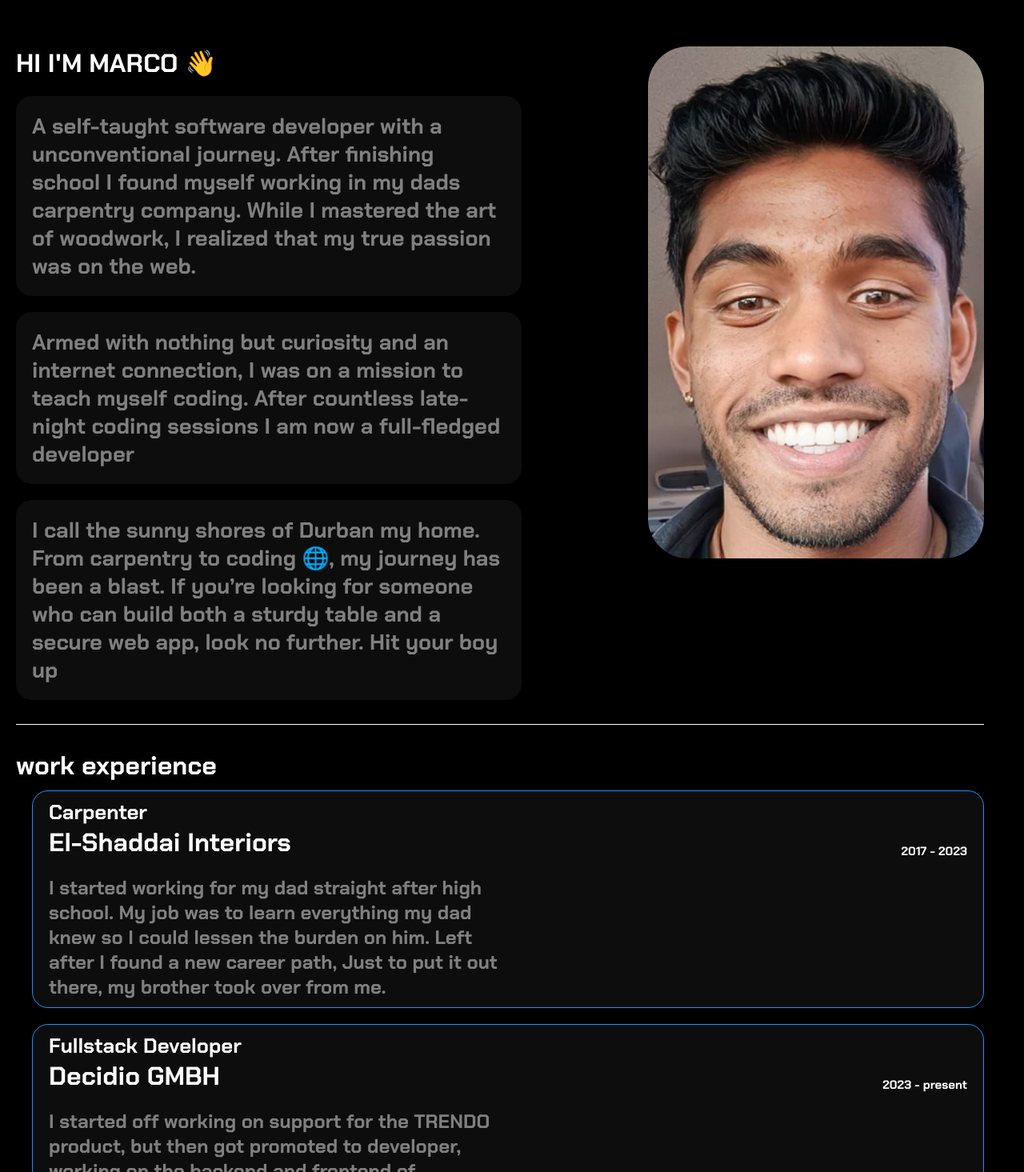
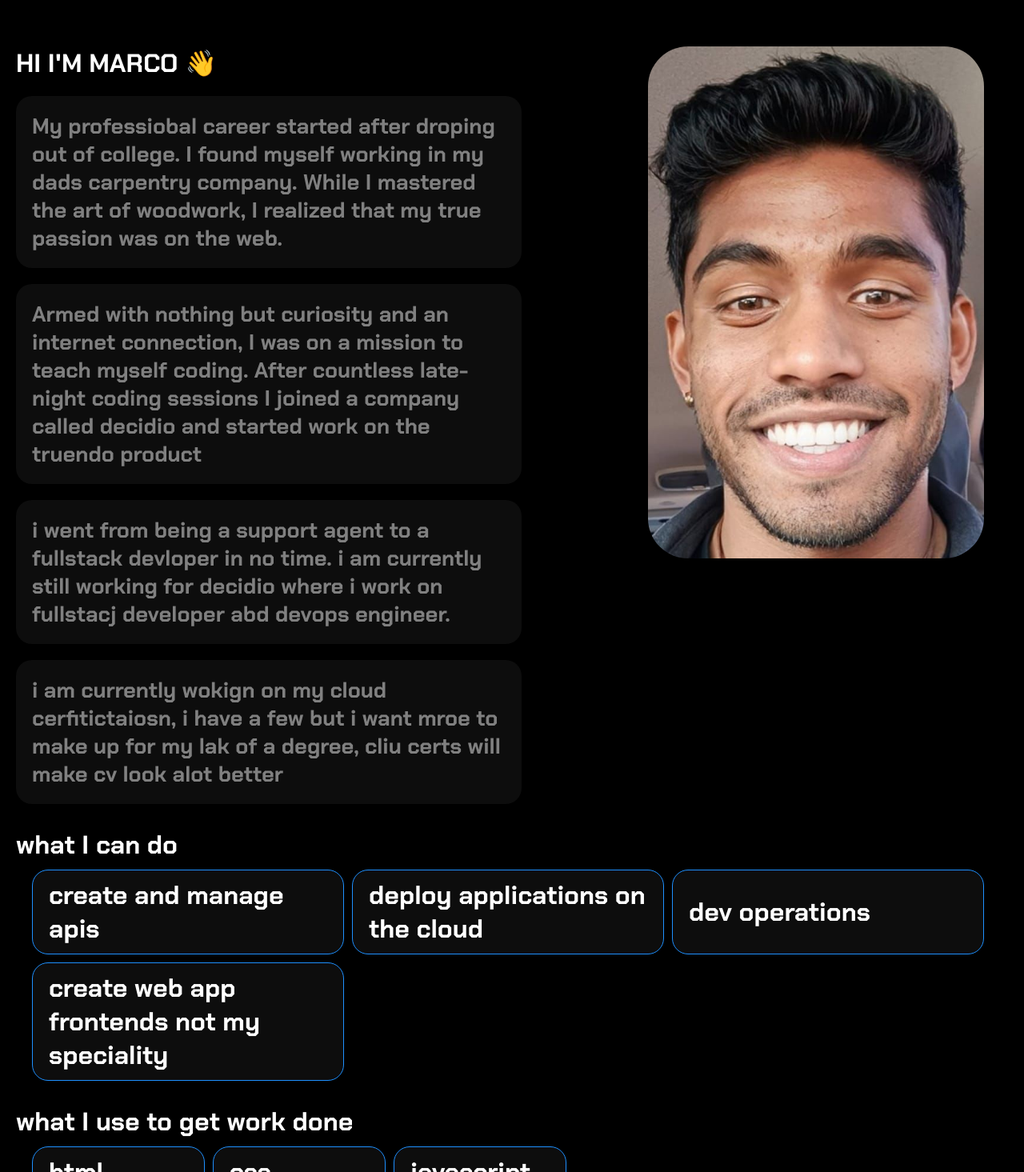
Before and after one commit to codebymarco/portfolio, a React (Vite) app: page /pro in a window 1280 px wide. Shown: the part 165-1630 px from the top of the page at 80% size. Built offline with nearby package versions, Linux system fonts and the light colour scheme.

Commit message:
made more changes

```diff
--- a/src/components/pages/Pro.jsx
+++ b/src/components/pages/Pro.jsx
@@ -22,8 +22,7 @@ import { IoFootballOutline } from "react-icons/io5";
 import { useNavigate } from "react-router-dom";
 
 const Pro = () => {
-
-  const navigate = useNavigate()
+  const navigate = useNavigate();
 
   return (
     <div className="about">
@@ -35,64 +34,33 @@ const Pro = () => {
           <div className="about-left">
             <h1>HI I'M MARCO &#128075;</h1>
             <p style={{ color: "gray" }}>
-              A self-taught software developer with a unconventional journey.
-              After finishing school I found myself working in my dads carpentry
-              company. While I mastered the art of woodwork, I realized that my
-              true passion was on the web.
+              My professiobal career started after droping out of college. I
+              found myself working in my dads carpentry company. While I
+              mastered the art of woodwork, I realized that my true passion was
+              on the web.
             </p>
             <p style={{ color: "gray" }}>
               Armed with nothing but curiosity and an internet connection, I was
               on a mission to teach myself coding. After countless late-night
-              coding sessions I am now a full-fledged developer
+              coding sessions I joined a company called decidio and started work
+              on the truendo product
             </p>
             <p style={{ color: "gray" }}>
-              I call the sunny shores of Durban my home. From carpentry to
-              coding &#x1F310;, my journey has been a blast. If you’re looking
-              for someone who can build both a sturdy table and a secure web
-              app, look no further. Hit your boy up
+              i went from being a support agent to a fullstack devloper in no
+              time. i am currently still working for decidio where i work on
+              fullstacj developer abd devops engineer.
+            </p>
+            <p style={{ color: "gray" }}>
+              i am currently wokign on my cloud cerfitictaiosn, i have a few but
+              i want mroe to make up for my lak of a degree, cliu certs will
+              make cv look alot better
             </p>
           </div>
           {/* add in a picture of me with a laptop working */}
           <img src={img} alt="image" />
         </div>
         {/*         <Timeline />
-         */}{" "}
-        <div className="divider"></div>
-        <div className="about-we">
-          <h2>work experience</h2>
-          <div className="we-container">
-            <div className="box">
-              <div className="box-top">
-                <div>
-                  <h1>Carpenter</h1>
-                  <h2>El-Shaddai Interiors</h2>
-                </div>
-                <h3>2017 - 2023</h3>
-              </div>
-              <p>
-                I started working for my dad straight after high school. My job
-                was to learn everything my dad knew so I could lessen the burden
-                on him. Left after I found a new career path, Just to put it out
-                there, my brother took over from me.
-              </p>
-            </div>
-            <div className="box">
-              <div className="box-top">
-                <div>
-                  <h1>Fullstack Developer</h1>
-                  <h2>Decidio GMBH</h2>
-                </div>
-                <h3>2023 - present</h3>
-              </div>
-              <p>
-                I started off working on support for the TRENDO product, but
-                then got promoted to developer, working on the backend and
-                frontend of TRUENDO.
-              </p>
-            </div>
-          </div>
-        </div>
-        <div className="divider"></div>
+         */}
         <div className="about-hobbies">
           <h2>what I can do</h2>
           <div className="hobbies-container">
@@ -104,7 +72,6 @@ const Pro = () => {
             </div>
           </div>
         </div>
-        <div className="divider"></div>
         <div className="about-hobbies">
           <h2>what I use to get work done</h2>
           <div className="hobbies-container">
@@ -126,7 +93,6 @@ const Pro = () => {
             <div className="box">azure</div>
           </div>
         </div>
-        <div className="divider"></div>
         <div className="about-hobbies">
           <h2>certifications</h2>
           <div className="hobbies-container">
@@ -135,13 +101,14 @@ const Pro = () => {
             <div className="box">azure fundementals</div>
           </div>
         </div>
-        <div className="divider"></div>
         <div className="about-hobbies">
           <h2>my work</h2>
           <div className="hobbies-container">
             <div className="box">portfoliohub</div>
             <div className="box">linkbio</div>
-            <div onClick={() => navigate("/apps")} className="box">more</div>
+            <div onClick={() => navigate("/apps")} className="box">
+              more
+            </div>
           </div>
         </div>
       </div>
```
